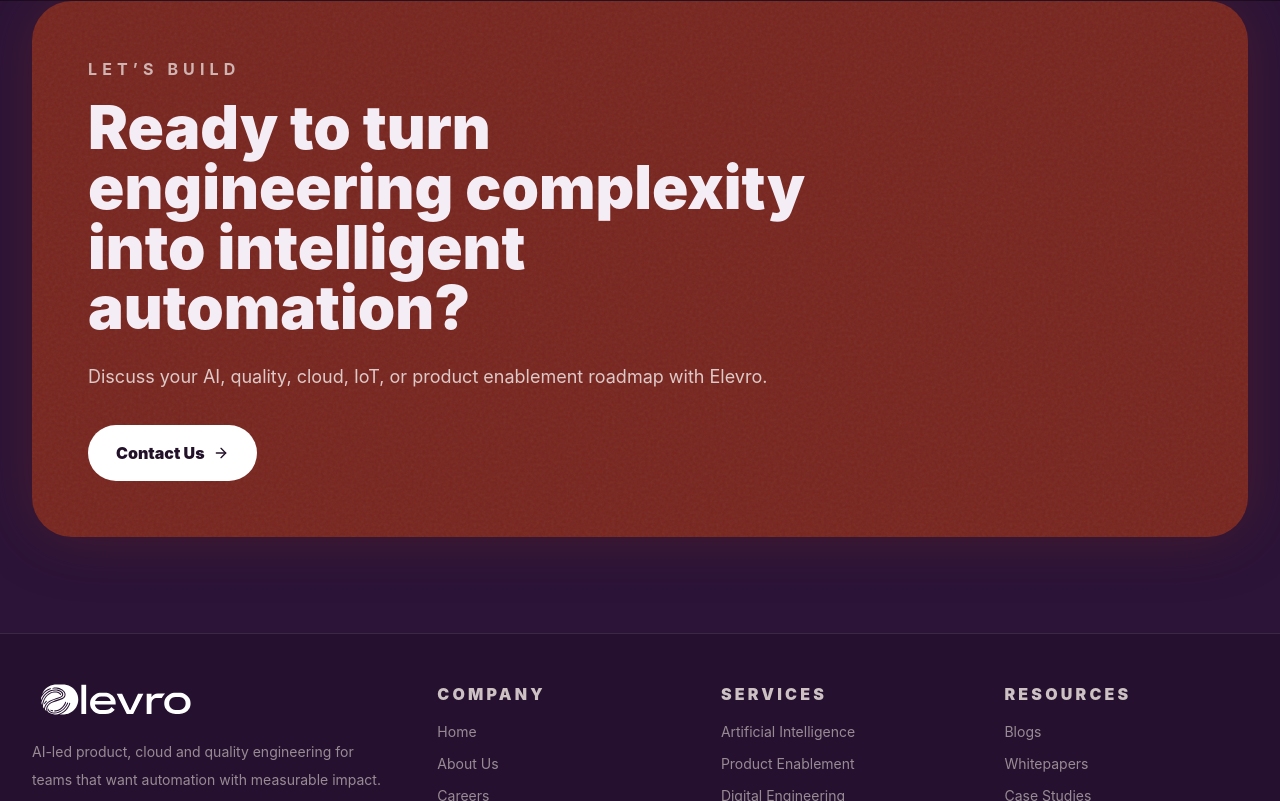
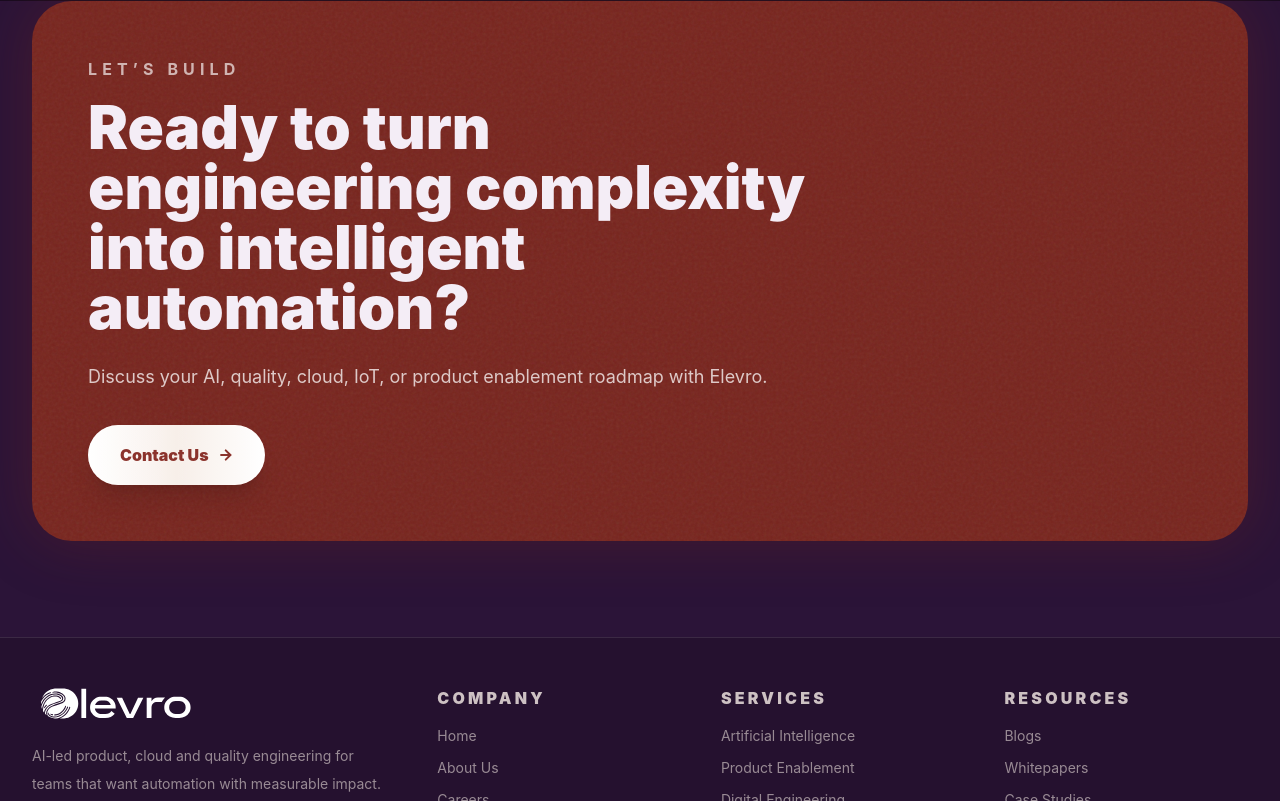
Before and after one commit to rvala-elevro/elevro_site, a Next.js app: page /services/artificial-intelligence in a window 1280 px wide. Shown: the part 1939-2740 px from the top of the page. Built offline with nearby package versions, Linux system fonts and the light colour scheme.

Commit message:
contact us button changes for all pages

```diff
--- a/components/PageBlocks.tsx
+++ b/components/PageBlocks.tsx
@@ -2,7 +2,7 @@
 
 import Link from "next/link";
 import { ArrowRight, CheckCircle2 } from "lucide-react";
-
+import { motion } from "motion/react";
 export function PageHero({
   eyebrow,
   title,
@@ -113,12 +113,50 @@
             with Elevro.
           </p>
 
-          <Link
-            href="/contact-us"
-            className="mt-8 inline-flex items-center gap-2 rounded-full bg-white px-7 py-4 font-black text-primary transition hover:scale-105"
+          <motion.div
+            className="mt-8 inline-block"
+            initial={{ opacity: 0, y: 15 }}
+            whileInView={{ opacity: 1, y: 0 }}
+            viewport={{ once: true }}
+            transition={{ delay: 0.2 }}
           >
-            Contact Us <ArrowRight className="h-4 w-4" />
-          </Link>
+            <Link href="/contact-us" passHref legacyBehavior>
+              <motion.a
+                className="relative inline-flex items-center gap-3 overflow-hidden rounded-full bg-linear-to-r from-white via-cream to-white px-8 py-4.5 font-black text-[#8b332c] shadow-xl backdrop-blur-sm"
+                whileHover={{
+                  scale: 1.05,
+                  boxShadow: "0px 20px 40px rgba(255, 255, 255, 0.25)",
+                }}
+                whileTap={{ scale: 0.98 }}
+                transition={{ type: "spring", stiffness: 400, damping: 15 }}
+              >
+                {/* Shimmer linear highlights sliding across the background */}
+                <motion.span
+                  className="absolute inset-0 block w-[200%] -translate-x-full bg-linear-to-r from-transparent via-white/40 to-transparent"
+                  animate={{ x: ["0%", "100%"] }}
+                  transition={{
+                    repeat: Infinity,
+                    ease: "linear",
+                    duration: 2.5,
+                  }}
+                />
+
+                <span className="relative z-10 flex items-center gap-2">
+                  Contact Us
+                  <motion.span
+                    animate={{ x: [0, 4, 0] }}
+                    transition={{
+                      repeat: Infinity,
+                      duration: 1.5,
+                      ease: "easeInOut",
+                    }}
+                  >
+                    <ArrowRight className="h-4 w-4 stroke-[3px]" />
+                  </motion.span>
+                </span>
+              </motion.a>
+            </Link>
+          </motion.div>
         </div>
       </div>
     </section>
```
